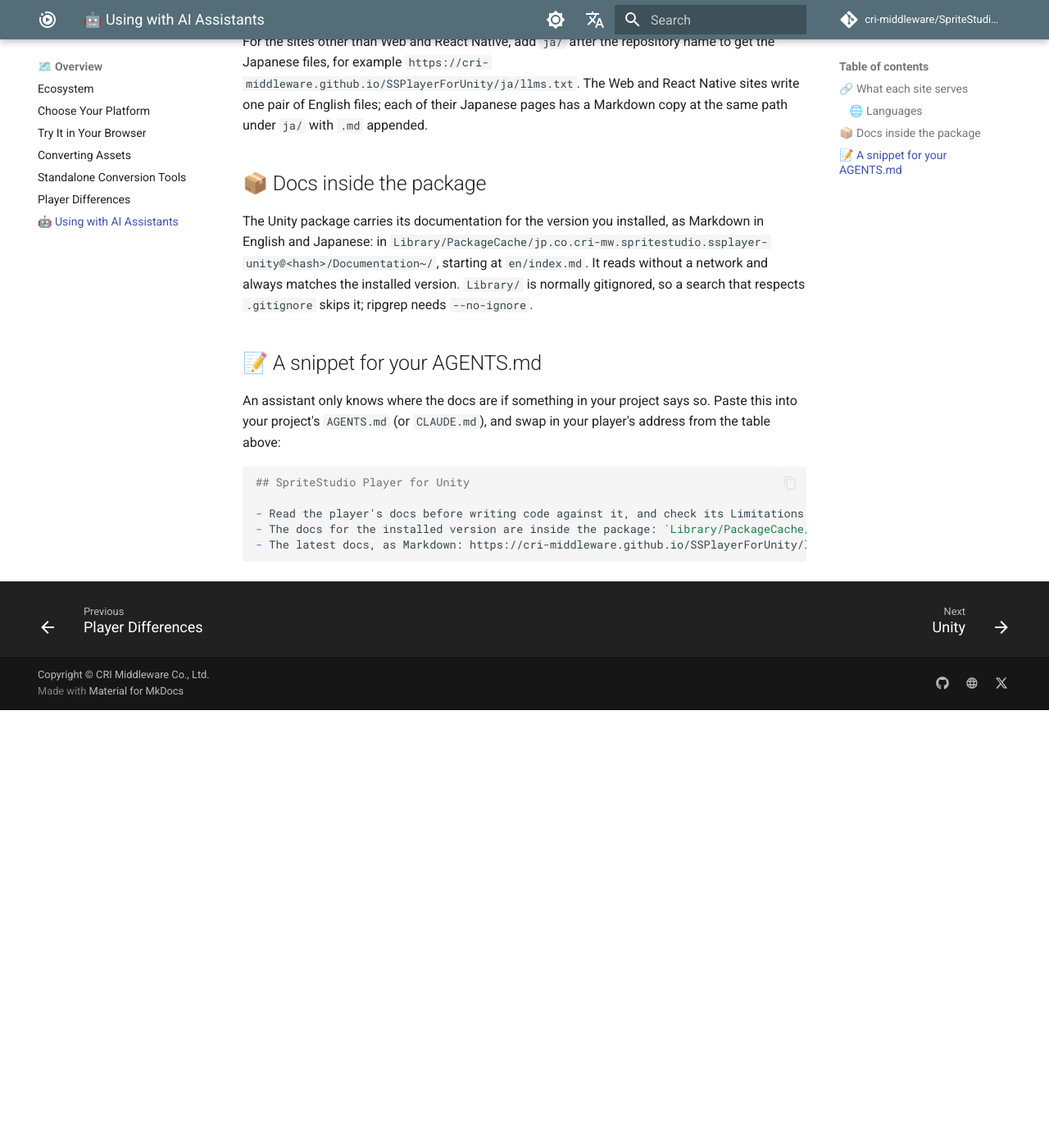
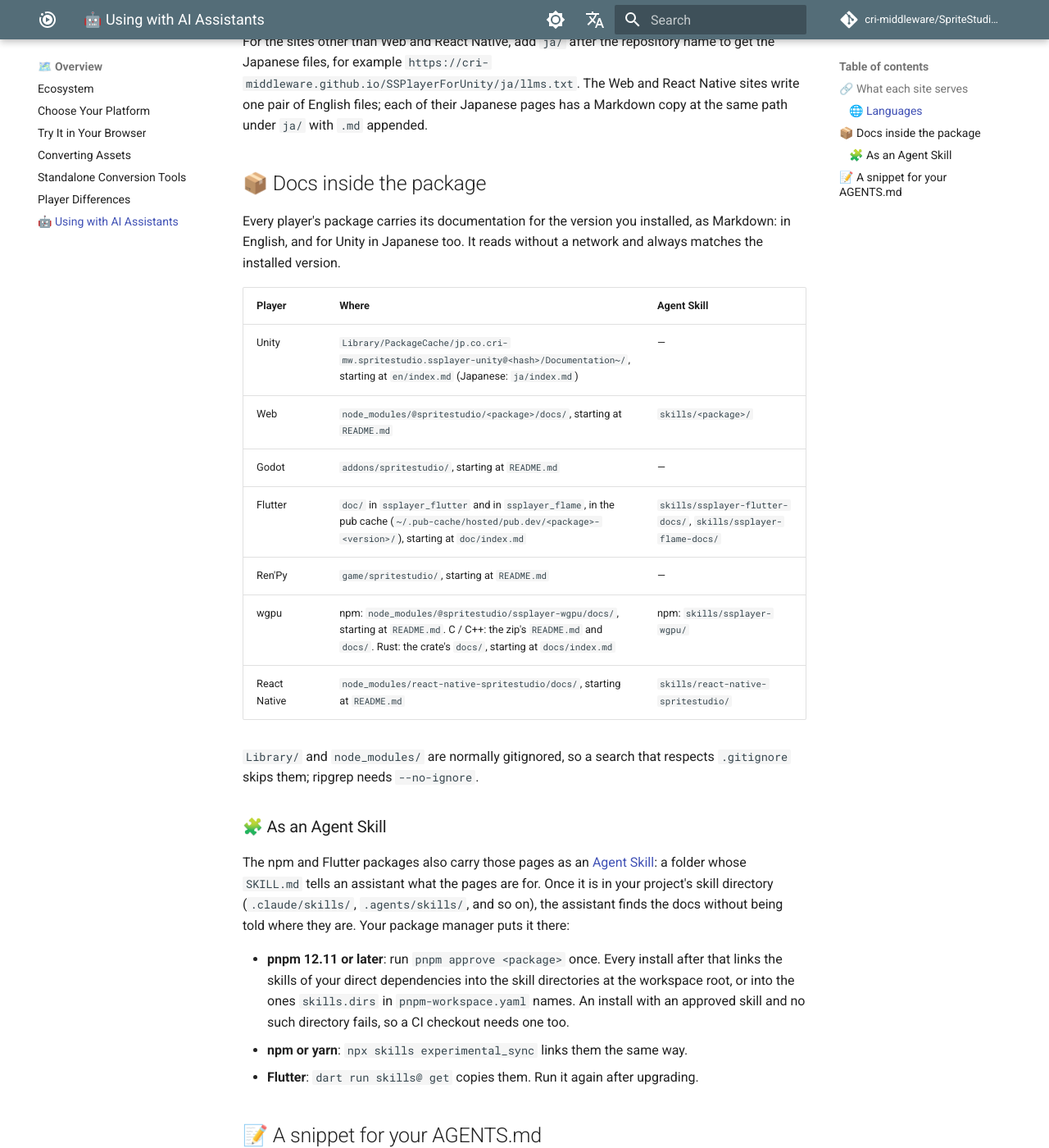
Before and after one commit to cri-middleware/SpriteStudio-Docs, an MkDocs documentation site: the page built from docs/en/overview/ai-assistants.md, in a window 1280 px wide and 1400 px high, scrolled down 1205 px. Shown: the whole window at 82% size. Built offline with MkDocs 1.6.1 and Material for MkDocs 9.7.7, drawn with Linux system fonts in a browser that asks for light colours; comment, search, counter and statistics services are not loaded; before the commit the page ends 2071 px from its top, so only the background shows below that; some of the changed text lies outside the part shown.

Commit message:
AI assistants: list every player's bundled docs and its Agent Skill
"Docs inside the package" named only Unity's, but every player's package
now carries its documentation. It becomes a table: where each player's
pages are once installed, and the Agent Skill folder the npm (Web, React
Native, wgpu) and Flutter packages carry.

A new "As an Agent Skill" says how a package manager puts that skill in
the project's skill directory: pnpm 12.11+ after `pnpm approve`, `npx
skills experimental_sync` for npm and yarn, `dart run skills@ get` for
Flutter. The AGENTS.md snippet says an installed skill does its job.

````diff
--- a/docs/en/overview/ai-assistants.md
+++ b/docs/en/overview/ai-assistants.md
@@ -29,11 +29,31 @@ For the sites other than Web and React Native, add `ja/` after the repository na
 
 ## 📦 Docs inside the package
 
-The Unity package carries its documentation for the version you installed, as Markdown in English and Japanese: in `Library/PackageCache/jp.co.cri-mw.spritestudio.ssplayer-unity@<hash>/Documentation~/`, starting at `en/index.md`. It reads without a network and always matches the installed version. `Library/` is normally gitignored, so a search that respects `.gitignore` skips it; ripgrep needs `--no-ignore`.
+Every player's package carries its documentation for the version you installed, as Markdown: in English, and for Unity in Japanese too. It reads without a network and always matches the installed version.
+
+| Player | Where | Agent Skill |
+|---|---|---|
+| Unity | `Library/PackageCache/jp.co.cri-mw.spritestudio.ssplayer-unity@<hash>/Documentation~/`, starting at `en/index.md` (Japanese: `ja/index.md`) | — |
+| Web | `node_modules/@spritestudio/<package>/docs/`, starting at `README.md` | `skills/<package>/` |
+| Godot | `addons/spritestudio/`, starting at `README.md` | — |
+| Flutter | `doc/` in `ssplayer_flutter` and in `ssplayer_flame`, in the pub cache (`~/.pub-cache/hosted/pub.dev/<package>-<version>/`), starting at `doc/index.md` | `skills/ssplayer-flutter-docs/`, `skills/ssplayer-flame-docs/` |
+| Ren'Py | `game/spritestudio/`, starting at `README.md` | — |
+| wgpu | npm: `node_modules/@spritestudio/ssplayer-wgpu/docs/`, starting at `README.md`. C / C++: the zip's `README.md` and `docs/`. Rust: the crate's `docs/`, starting at `docs/index.md` | npm: `skills/ssplayer-wgpu/` |
+| React Native | `node_modules/react-native-spritestudio/docs/`, starting at `README.md` | `skills/react-native-spritestudio/` |
+
+`Library/` and `node_modules/` are normally gitignored, so a search that respects `.gitignore` skips them; ripgrep needs `--no-ignore`.
+
+### 🧩 As an Agent Skill
+
+The npm and Flutter packages also carry those pages as an [Agent Skill](https://agentskills.io): a folder whose `SKILL.md` tells an assistant what the pages are for. Once it is in your project's skill directory (`.claude/skills/`, `.agents/skills/`, and so on), the assistant finds the docs without being told where they are. Your package manager puts it there:
+
+- **pnpm 12.11 or later**: run `pnpm approve <package>` once. Every install after that links the skills of your direct dependencies into the skill directories at the workspace root, or into the ones `skills.dirs` in `pnpm-workspace.yaml` names. An install with an approved skill and no such directory fails, so a CI checkout needs one too.
+- **npm or yarn**: `npx skills experimental_sync` links them the same way.
+- **Flutter**: `dart run skills@ get` copies them. Run it again after upgrading.
 
 ## 📝 A snippet for your AGENTS.md
 
-An assistant only knows where the docs are if something in your project says so. Paste this into your project's `AGENTS.md` (or `CLAUDE.md`), and swap in your player's address from the table above:
+An assistant only knows where the docs are if something in your project says so. An installed Agent Skill (above) does that by itself, so this snippet is for the players without one, or for a project that does not install skills. Paste this into your project's `AGENTS.md` (or `CLAUDE.md`), and swap in your player's address from the table above:
 
 ```markdown
 ## SpriteStudio Player for Unity
--- a/mkdocs.ja.yml
+++ b/mkdocs.ja.yml
@@ -66,7 +66,7 @@ plugins:
           - overview/conversion.md: "SpriteStudio 7.5 以上のプロジェクト（`.sspj`）をランタイム形式（`.ssab` / `.ssqb`）へ変換する方法と、各 Player がどの経路を取るか。"
           - overview/convert-with-a-standalone-tool.md: "変換してくれる Player がないとき（CI を含む）に使うスタンドアロンコンバーターの選び方。"
           - overview/player-differences.md: "Player 間で違うことだけ。各エンジンの描画層が再現できる範囲と、各 Player の実装の進み具合。"
-          - overview/ai-assistants.md: "このドキュメントを AI アシスタントに渡す方法。各サイトの llms.txt、Unity パッケージ内のドキュメント、AGENTS.md に貼る数行。"
+          - overview/ai-assistants.md: "このドキュメントを AI アシスタントに渡す方法。各サイトの llms.txt、各 Player のパッケージ内のドキュメントと、npm・Flutter のパッケージが持つ Agent Skill、AGENTS.md に貼る数行。"
         Player・ツール:
           - players/unity.md: "Unity 用 Player。エディタで始まる: `.sspj` をエディタにドラッグし、コンポーネントに割り当てる。"
           - players/web.md: "1 つの WebAssembly コアを共有する Web 用 Player 群（PixiJS・WebGL・RPG ツクール MZ・TyranoScript・TyranoBuilder）。"
--- a/mkdocs.yml
+++ b/mkdocs.yml
@@ -71,7 +71,7 @@ plugins:
           - overview/conversion.md: "Converting a SpriteStudio 7.5+ project (`.sspj`) into the runtime format (`.ssab` / `.ssqb`), and which route each player takes."
           - overview/convert-with-a-standalone-tool.md: "Which standalone converter to run when no player converts for you, including in CI."
           - overview/player-differences.md: "Only what differs between players: what each engine's renderer can reproduce and how far each player has got."
-          - overview/ai-assistants.md: "How to hand these docs to an AI assistant: each site's llms.txt, the docs inside the Unity package, and a snippet for your AGENTS.md."
+          - overview/ai-assistants.md: "How to hand these docs to an AI assistant: each site's llms.txt, the docs inside each player's package and the Agent Skill the npm and Flutter packages carry, and a snippet for your AGENTS.md."
         Players and tools:
           - players/unity.md: "Unity player, editor-first: drag a `.sspj` into the editor and assign it to a component."
           - players/web.md: "Web players (PixiJS, WebGL, RPG Maker MZ, TyranoScript, TyranoBuilder) on one WebAssembly core."
````
Also changed, not shown: docs/ja/overview/ai-assistants.md (+22 -2 lines).
